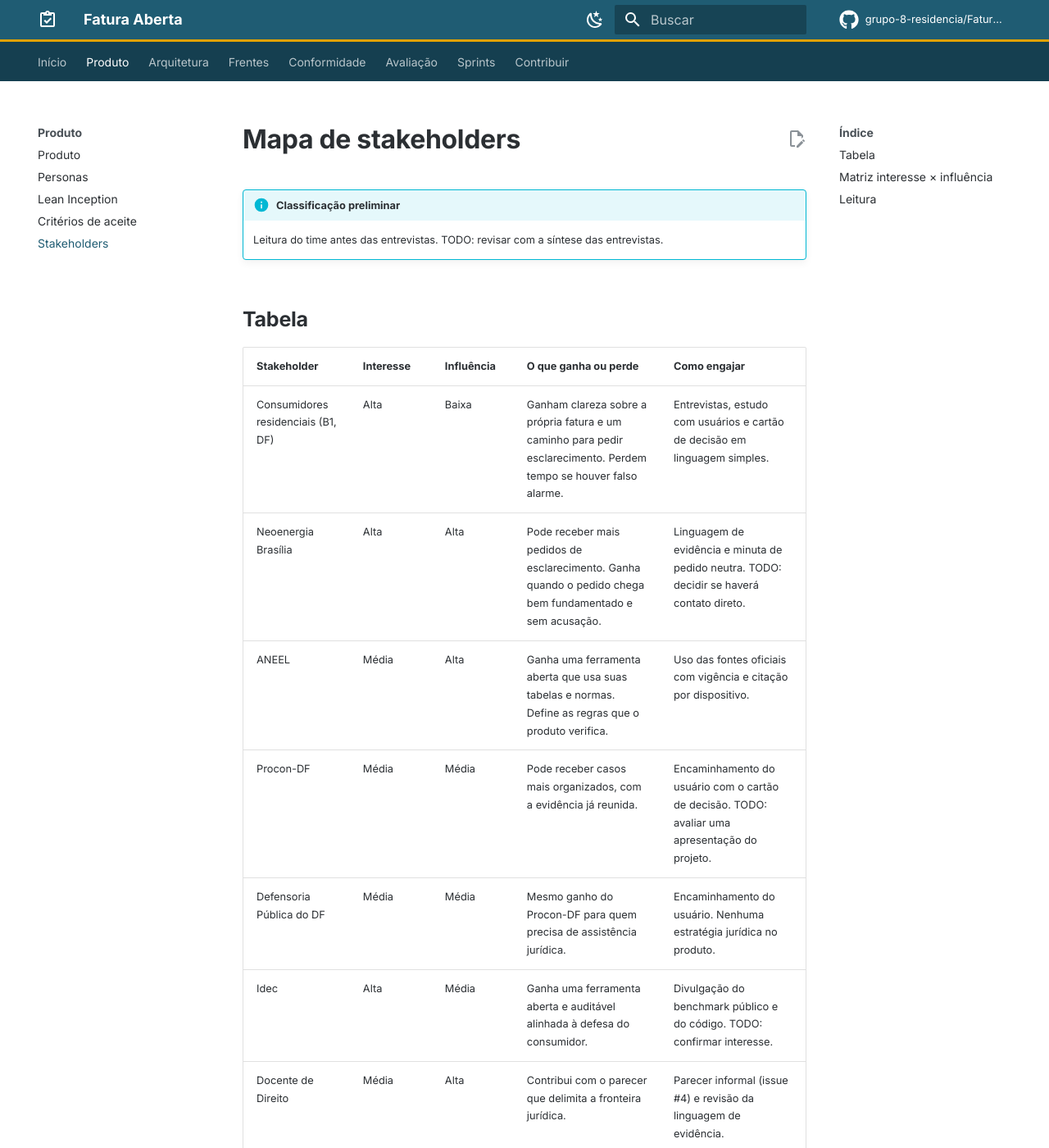
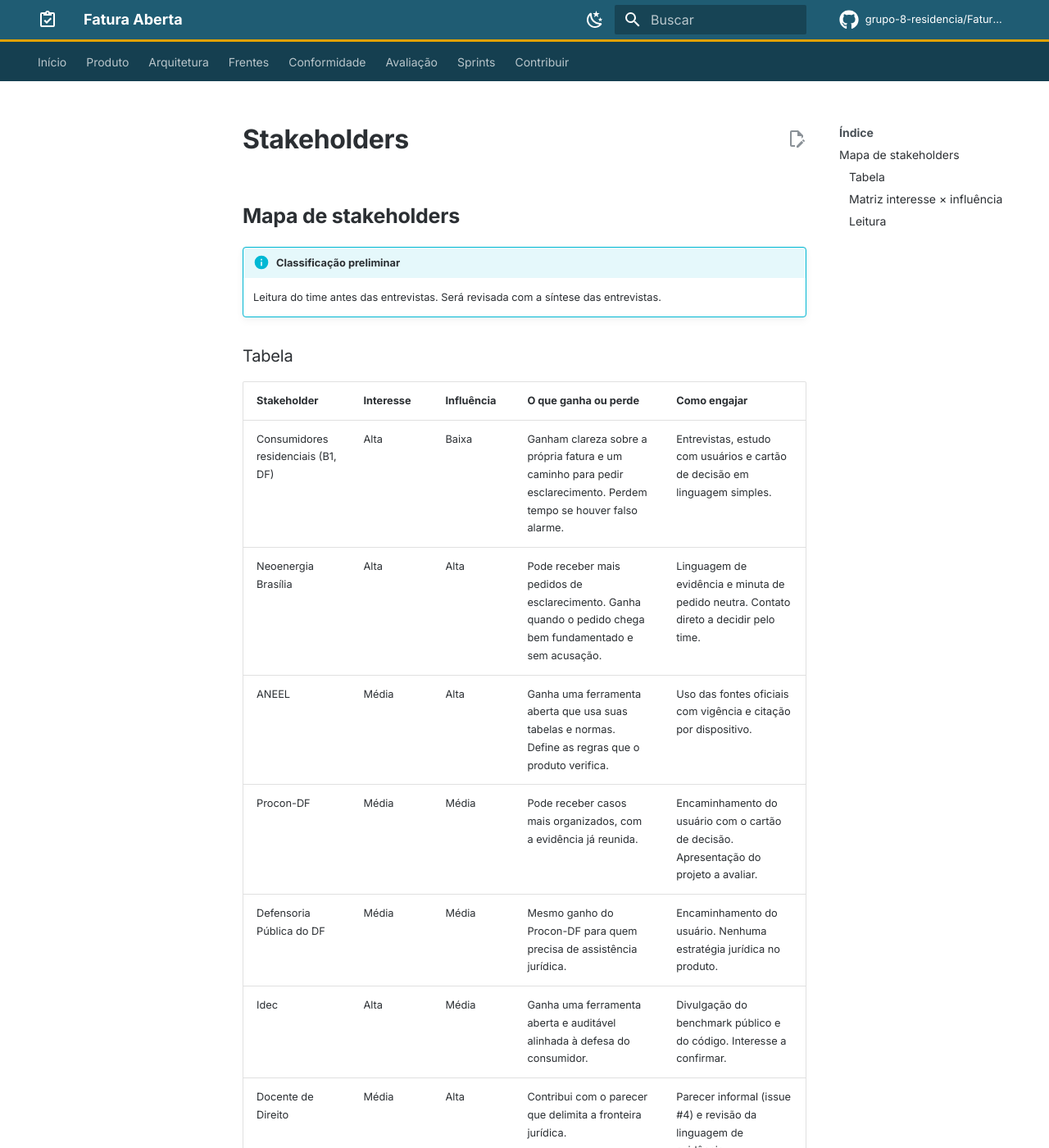
Before and after one commit to grupo-8-residencia/Fatura-Aberta, an MkDocs documentation site: the page built from docs/produto/definicao/stakeholders.md, in a window 1280 px wide and 1400 px high. Shown: the whole window at 82% size. Built offline with MkDocs 1.6.1 and Material for MkDocs 9.7.7, drawn with Linux system fonts in a browser that asks for light colours; plug-ins that fetch from the network failed and are left out; comment, search, counter and statistics services are not loaded; some of the changed text lies outside the part shown.

Commit message:
docs(produto): alinha o mapa de stakeholders ao formato do pacote de definição
Seção em H2 com cabeçalho de responsável, fora do nav: ela entra no
documento consolidado via snippet (#23). Remove TODOs da seção.

Co-Authored-By: Claude Opus 5.5 <noreply@anthropic.com>

````diff
--- a/docs/produto/definicao/stakeholders.md
+++ b/docs/produto/definicao/stakeholders.md
@@ -1,23 +1,25 @@
-# Mapa de stakeholders
+## Mapa de stakeholders
+
+<!-- Responsável: Maria Eduarda · Par de revisão: Luiz · Issue S1-14 · Limite: tabela com pelo menos 8 stakeholders, mais 100 palavras de texto -->
 
 !!! info "Classificação preliminar"
-    Leitura do time antes das entrevistas. TODO: revisar com a síntese das entrevistas.
+    Leitura do time antes das entrevistas. Será revisada com a síntese das entrevistas.
 
-## Tabela
+### Tabela
 
 | Stakeholder | Interesse | Influência | O que ganha ou perde | Como engajar |
 |---|---|---|---|---|
 | Consumidores residenciais (B1, DF) | Alta | Baixa | Ganham clareza sobre a própria fatura e um caminho para pedir esclarecimento. Perdem tempo se houver falso alarme. | Entrevistas, estudo com usuários e cartão de decisão em linguagem simples. |
-| Neoenergia Brasília | Alta | Alta | Pode receber mais pedidos de esclarecimento. Ganha quando o pedido chega bem fundamentado e sem acusação. | Linguagem de evidência e minuta de pedido neutra. TODO: decidir se haverá contato direto. |
+| Neoenergia Brasília | Alta | Alta | Pode receber mais pedidos de esclarecimento. Ganha quando o pedido chega bem fundamentado e sem acusação. | Linguagem de evidência e minuta de pedido neutra. Contato direto a decidir pelo time. |
 | ANEEL | Média | Alta | Ganha uma ferramenta aberta que usa suas tabelas e normas. Define as regras que o produto verifica. | Uso das fontes oficiais com vigência e citação por dispositivo. |
-| Procon-DF | Média | Média | Pode receber casos mais organizados, com a evidência já reunida. | Encaminhamento do usuário com o cartão de decisão. TODO: avaliar uma apresentação do projeto. |
+| Procon-DF | Média | Média | Pode receber casos mais organizados, com a evidência já reunida. | Encaminhamento do usuário com o cartão de decisão. Apresentação do projeto a avaliar. |
 | Defensoria Pública do DF | Média | Média | Mesmo ganho do Procon-DF para quem precisa de assistência jurídica. | Encaminhamento do usuário. Nenhuma estratégia jurídica no produto. |
-| Idec | Alta | Média | Ganha uma ferramenta aberta e auditável alinhada à defesa do consumidor. | Divulgação do benchmark público e do código. TODO: confirmar interesse. |
+| Idec | Alta | Média | Ganha uma ferramenta aberta e auditável alinhada à defesa do consumidor. | Divulgação do benchmark público e do código. Interesse a confirmar. |
 | Docente de Direito | Média | Alta | Contribui com o parecer que delimita a fronteira jurídica. | Parecer informal (issue #4) e revisão da linguagem de evidência. |
 | Professores da disciplina | Alta | Alta | Avaliam as entregas e os gates de cada sprint. | Entregas de sprint, documentação e demonstrações. |
 | Time Fatura Aberta | Alta | Alta | Aprende e entrega o projeto. Corre o risco de assumir escopo demais. | Cerimônias das sprints, revisão em par e gates Go/No-Go/Pivot. |
 
-## Matriz interesse × influência
+### Matriz interesse × influência
 
 ```mermaid
 quadrantChart
@@ -39,6 +41,6 @@ quadrantChart
     Time: [0.95, 0.8]
 ```
 
-## Leitura
+### Leitura
 
 O grupo a gerenciar de perto reúne os professores, o time, a Neoenergia e o Idec. A Neoenergia tem alta influência e é diretamente afetada pelos pedidos de esclarecimento, por isso o produto usa só linguagem de evidência e nunca chama uma cobrança de "ilegal". ANEEL e o docente de Direito devem ser mantidos satisfeitos: um define as regras e o outro delimita o que podemos afirmar. Os consumidores têm o maior interesse e a menor influência. Por isso a voz deles entra pelas entrevistas e pelo estudo com usuários.
--- a/mkdocs.yml
+++ b/mkdocs.yml
@@ -88,7 +88,6 @@ nav:
       - Personas: produto/personas.md
       - Lean Inception: produto/lean-inception.md
       - Critérios de aceite: produto/criterios-aceite.md
-      - Stakeholders: produto/definicao/stakeholders.md
   - Arquitetura:
       - arquitetura/index.md
       - Contratos: arquitetura/contratos.md
````
Also changed, not shown: docs/produto/index.md (+0 -1 lines).
